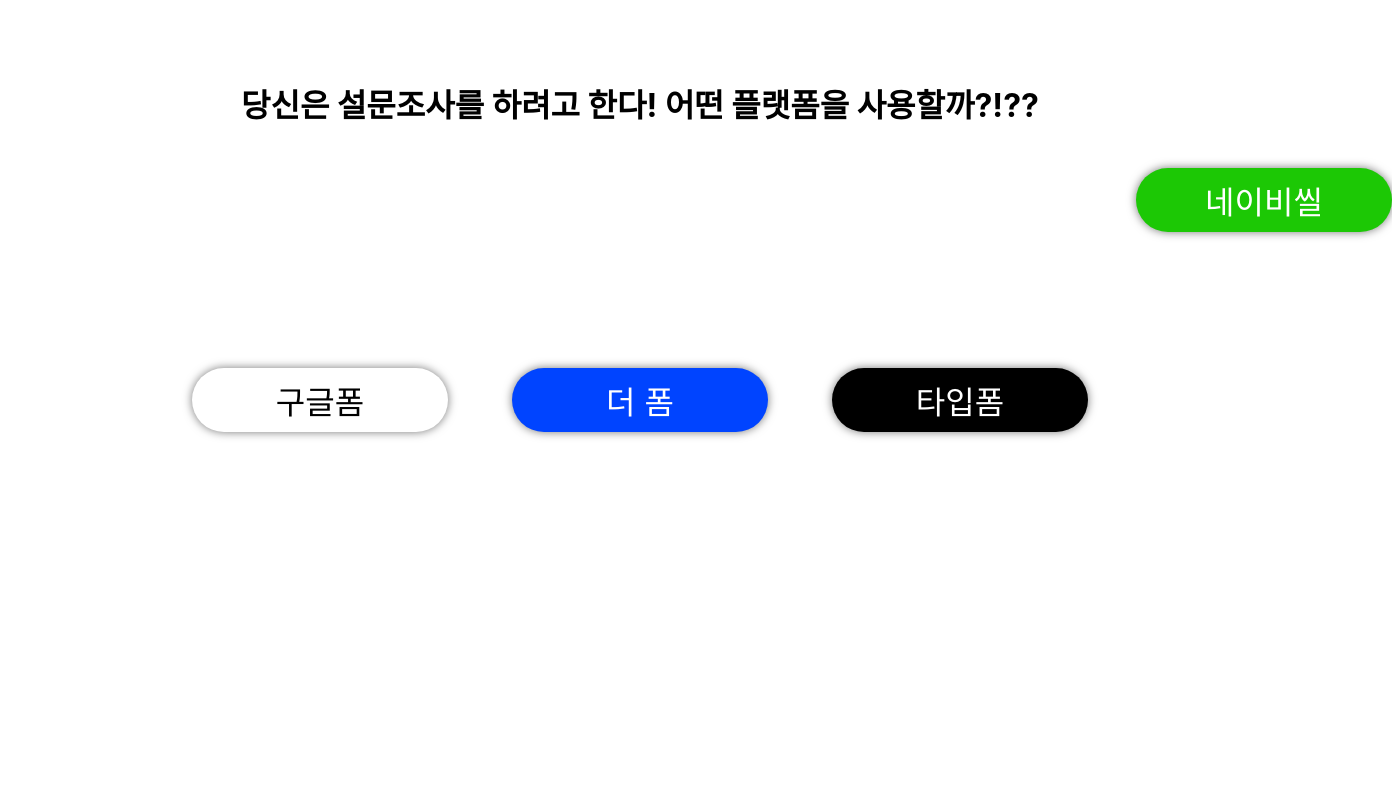
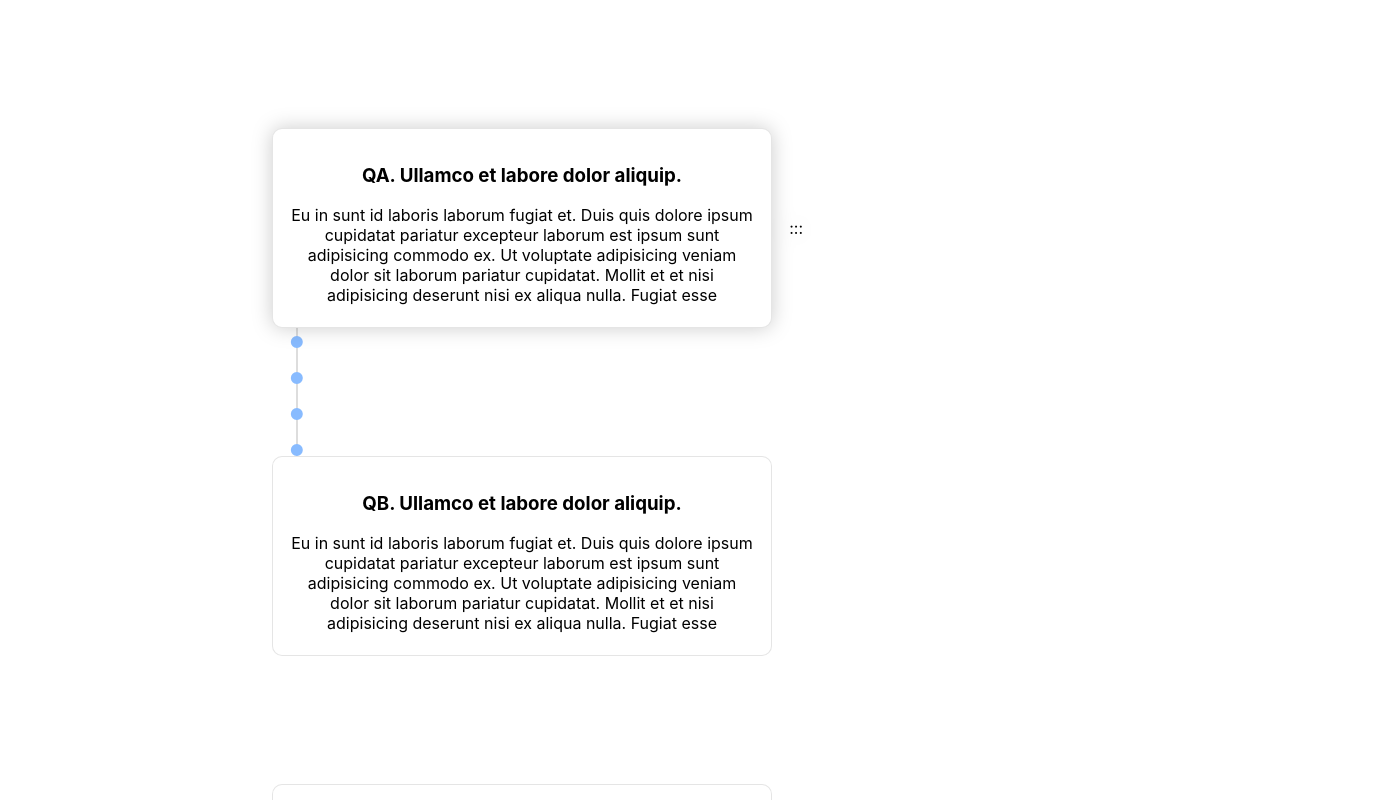
Before and after one commit to unknownpgr/interaction-slide, a React (Create React App) app in the folder src/: page / in a window 1280 px wide. Shown: the whole page, 1392 px wide, since content can reach past the window. Built offline with nearby package versions, Linux system fonts and the light colour scheme.

Commit message:
Add order handler

```diff
--- a/src/src/components/App/App.js
+++ b/src/src/components/App/App.js
@@ -4,7 +4,7 @@
 
 export default function App() {
   return <div className="app">
-    <AvoidInteraction></AvoidInteraction>
-    {/* <CardInteraction></CardInteraction> */}
+    {/* <AvoidInteraction></AvoidInteraction> */}
+    <CardInteraction></CardInteraction>
   </div>;
 }
--- a/src/src/components/CardInteraction/Card/Card.css
+++ /dev/null
@@ -1,25 +0,0 @@
-.card {
-  height: 200px;
-  width: 500px;
-  text-align: center;
-
-  margin-top: 8rem;
-  margin-bottom: 8rem;
-
-  background-color: #fff;
-
-  filter: drop-shadow(0 0 10px rgba(0, 0, 0, 0.2));
-  margin-left: 2rem;
-  margin-right: 2rem;
-
-  padding: 1rem;
-
-  border-radius: 10px;
-
-  box-sizing: border-box;
-
-  transition-duration: 0.5s;
-}
-
-.card h3 {
-}
--- a/src/src/components/CardInteraction/Card/Card.js
+++ b/src/src/components/CardInteraction/Card/Card.js
@@ -1,16 +1,22 @@
 import React from "react";
-import "./Card.css";
+import "./Card.scss";
 
-export default function Card({ index, current }) {
-  let opacity = index === current ? '1' : '0.25'
+export default function Card({ msg, index, current, onHandle }) {
+  const selected = index === current;
+  let selectClass = selected ? '' : 'not-selected';
   return (
-    <div className="card" style={{ opacity }}>
-      <h3>
-        Q{index}. Ullamco et labore dolor aliquip.
-      </h3>
-      <p>
-        Eu in sunt id laboris laborum fugiat et. Duis quis dolore ipsum cupidatat pariatur excepteur laborum est ipsum sunt adipisicing commodo ex. Ut voluptate adipisicing veniam dolor sit laborum pariatur cupidatat. Mollit et et nisi adipisicing deserunt nisi ex aliqua nulla. Fugiat esse ß
-      </p>
+    <div className="card">
+      <div className={"inner " + selectClass}>
+        <h3>
+          Q{msg}. Ullamco et labore dolor aliquip.
+        </h3>
+        <p>
+          Eu in sunt id laboris laborum fugiat et. Duis quis dolore ipsum cupidatat pariatur excepteur laborum est ipsum sunt adipisicing commodo ex. Ut voluptate adipisicing veniam dolor sit laborum pariatur cupidatat. Mollit et et nisi adipisicing deserunt nisi ex aliqua nulla. Fugiat esse
+        </p>
+        {
+          selected ? <div className="handle" onMouseDown={onHandle}> ::: </div> : null
+        }
+      </div>
     </div>
   );
 }
--- /dev/null
+++ b/src/src/components/CardInteraction/Card/Card.scss
@@ -0,0 +1,37 @@
+.card {
+  .inner {
+    height: 200px;
+    width: 500px;
+    text-align: center;
+
+    margin-top: 8rem;
+    margin-bottom: 8rem;
+
+    background-color: #fff;
+
+    filter: drop-shadow(0 0 10px rgba(0, 0, 0, 0.2));
+    margin-left: 2rem;
+    margin-right: 2rem;
+
+    padding: 1rem;
+    border-radius: 10px;
+    box-sizing: border-box;
+    transition-duration: 0.5s;
+
+    position: relative;
+
+    border: solid 0.1px rgba(0, 0, 0, 0.1);
+
+    .handle {
+      position: absolute;
+      right: -32px;
+      top: 50%;
+      transform: translateY(-50%);
+      cursor: grab;
+    }
+  }
+
+  .not-selected {
+    filter: none;
+  }
+}
--- a/src/src/components/CardInteraction/CardInteraction.js
+++ b/src/src/components/CardInteraction/CardInteraction.js
@@ -4,27 +4,58 @@
 import './CardInteraction.scss';
 
 const MOVE_FILTER_GAIN = 0.9;
-const QUESTION_NUMBER = 6;
+const QUESTIONS = [
+  'A',
+  'B',
+  'C',
+  'D',
+  'E',
+  'F',
+];
+const QUESTION_NUMBER = QUESTIONS.length;
 
 export default function CardInteraction() {
   const container = useRef();
   const cardContainer = useRef();
+  const ghostRef = useRef();
 
   const [index, setIndex] = useState(0);
   const [actualScroll, setActualScroll] = useState(0);
   const [scroll, setScroll] = useState(0);
 
+  const [mx, setMx] = useState(0);
+  const [my, setMy] = useState(0);
+
+  const [selectedItem, setSelectedItem] = useState(null);
+
   const totalHeight = cardContainer.current?.clientHeight;
   const frameHeight = totalHeight / QUESTION_NUMBER;
+  const windowHeight = window.innerHeight;
   let dest = index * frameHeight;
 
+  const pickedIndex = QUESTIONS.indexOf(selectedItem);
+  if (pickedIndex >= 0 && pickedIndex != index) {
+    QUESTIONS[pickedIndex] = QUESTIONS[index];
+    QUESTIONS[index] = selectedItem;
+  }
+
   requestAnimationFrame(() => {
-    if (isNaN(dest))
-      dest = 0;
-    if (Math.abs(dest - actualScroll) > 0.1)
-      setActualScroll(
-        actualScroll * MOVE_FILTER_GAIN + dest * (1 - MOVE_FILTER_GAIN)
-      );
+    if (isNaN(dest)) dest = 0;
+    if (Math.abs(dest - actualScroll) > 0.1) {
+      setActualScroll(actualScroll * MOVE_FILTER_GAIN + dest * (1 - MOVE_FILTER_GAIN));
+    }
+
+    if (Math.abs(dest - actualScroll) < 5 && selectedItem) {
+      if (my < windowHeight / 3) {
+        if (index > 0) {
+          setIndex(index - 1);
+        }
+      } else if (my > windowHeight * 2 / 3) {
+        if (index < QUESTION_NUMBER - 1) {
+          setIndex(index + 1);
+        }
+      }
+    }
   });
 
   const handleScroll = (event) => {
@@ -45,26 +76,50 @@
     setScroll(currentScroll);
   };
 
+  const onMove = (event) => {
+    const [x, y] = [event.clientX, event.clientY];
+    if (ghostRef.current) {
+      ghostRef.current.style.left = x + "px";
+      ghostRef.current.style.top = y + "px";
+    }
+    setMx(x);
+    setMy(y);
+  };
+
+  const onHandle = (event) => {
+    event.preventDefault();
+    setSelectedItem(QUESTIONS[index]);
+  };
+
   return (
-    <div className="card-interaction" onWheel={handleScroll}>
+    <div className="card-interaction"
+      onWheel={handleScroll}
+      onMouseMove={onMove}
+      onMouseUp={() => setSelectedItem(null)}
+    // onMouseLeave={()}
+    >
+      <div className="container">
         <Sidebar
           n={QUESTION_NUMBER}
           c={index}
           onClick={(i) => {
             setIndex(i);
-        }}
-      ></Sidebar>
+          }}>
+        </Sidebar>
         <div className="container" ref={container}>
           <div
             className="card-container"
             ref={cardContainer}
-          style={{ top: -actualScroll + frameHeight / 2 }}
-        >
-          {new Array(QUESTION_NUMBER).fill(0).map((_, i) => (
-            <Card key={i} index={i + 1} current={index + 1}></Card>
+            style={{ top: -actualScroll + frameHeight / 2 }}>
+            {QUESTIONS.map((x, i) => (
+              <Card key={x} msg={x} index={i} current={index} onHandle={onHandle}></Card>
             ))}
           </div>
         </div>
       </div>
+      <div id="ghost" ref={ghostRef} hidden={selectedItem === null}>
+        <Card></Card>
+      </div>
+    </div>
   );
 }
--- a/src/src/components/CardInteraction/CardInteraction.scss
+++ b/src/src/components/CardInteraction/CardInteraction.scss
@@ -1,11 +1,31 @@
 .card-interaction {
-  max-width: 800px;
   height: 100%;
+  width: 100%;
   position: relative;
-  overflow: hidden;
-  margin: 0px auto;
+
+  .container {
+    height: 100%;
+    width: 800px;
+    position: relative;
+    overflow: hidden;
+    margin: 0px auto;
+  }
 
   .card-container {
     position: absolute;
   }
+
+  #ghost {
+    position: absolute;
+    top: 10px;
+    opacity: 0.2;
+
+    transform: translate(-105%, -50%);
+
+    .card {
+      .inner {
+        margin: 0px;
+      }
+    }
+  }
 }
```
Lines whose indentation alone changed are shown as unchanged.
